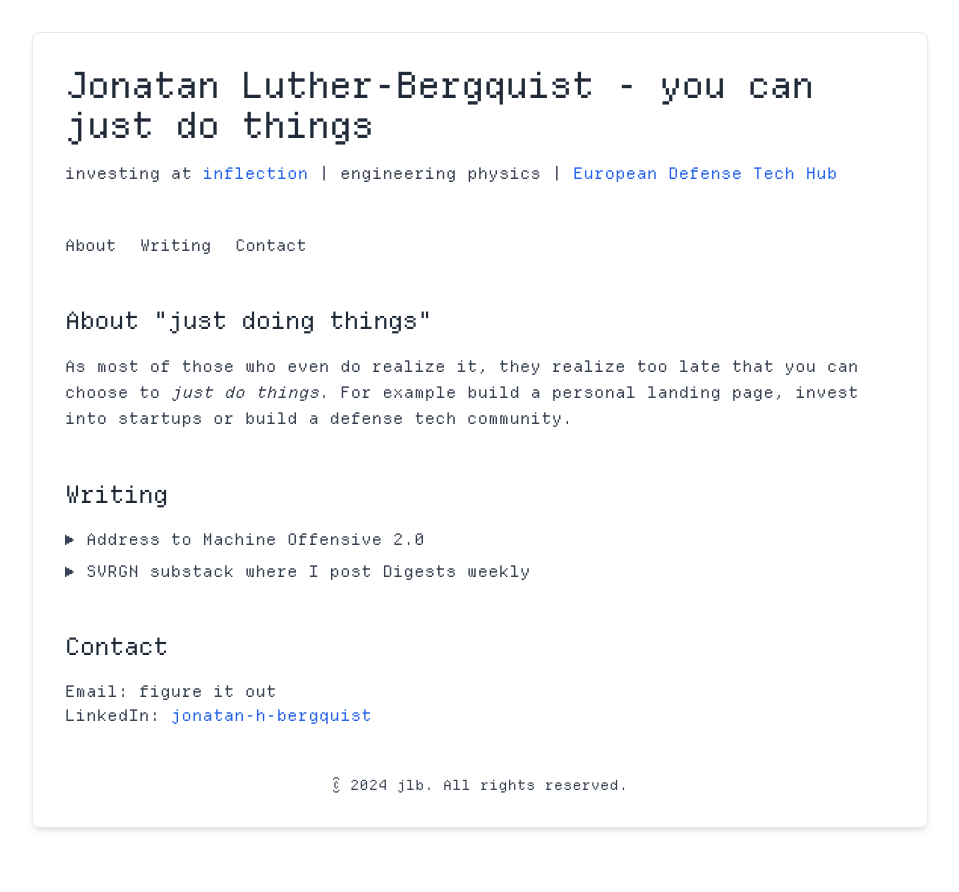
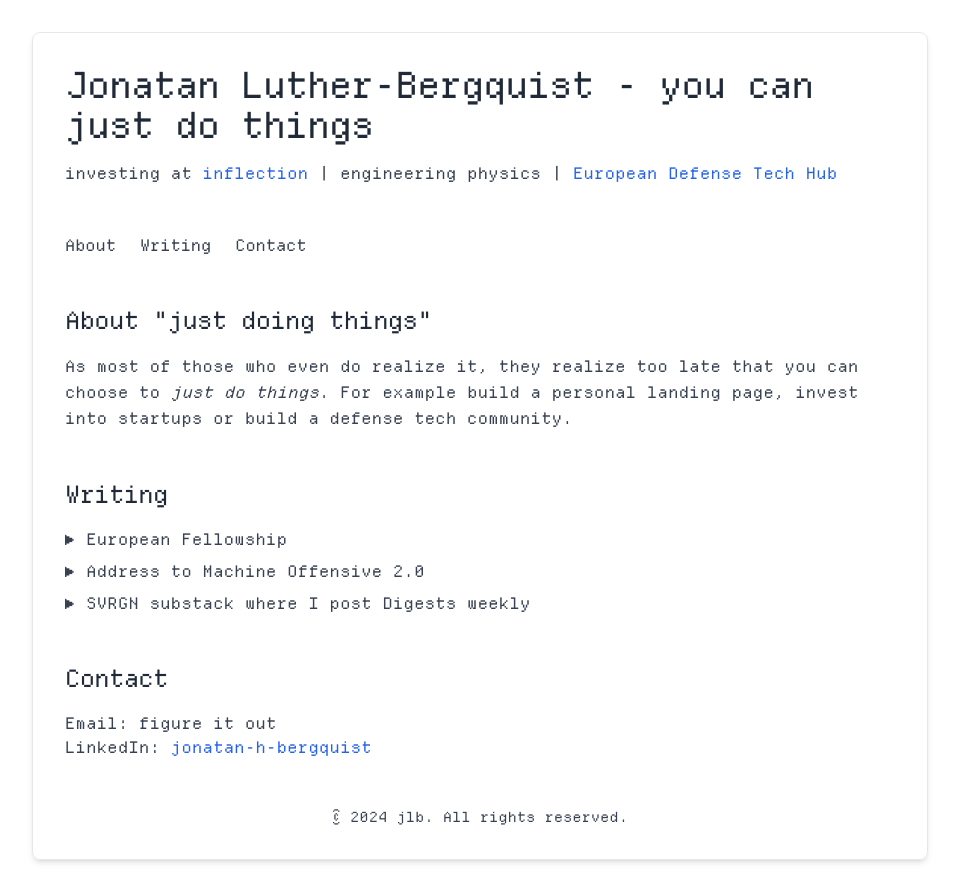
Before and after one commit to deerdear/justdothings-netlify, a React (Vite) app: page / in a window 1280 px wide. Shown: the whole page, without its empty margins (160-1119 px from the left). Before the commit the page ends 860 px from the top, so only its background shows below. Built offline with nearby package versions, Linux system fonts and the light colour scheme.

Commit message:
Update Writing.jsx

```diff
--- a/src/components/Writing.jsx
+++ b/src/components/Writing.jsx
@@ -6,6 +6,9 @@ const Writing = () => {
     <section id="writing">
       <h2 className="text-2xl font-bold mb-4 tracking-tight text-gray-800">Writing</h2>
       <ul className="text-base space-y-2 tracking-wide text-gray-700">
+        <li>
+          <Link to="/essays/two" className="hover:text-blue-600 transition-colors">► European Fellowship</Link>
+        </li>
         <li>
           <Link to="/essays/one" className="hover:text-blue-600 transition-colors">► Address to Machine Offensive 2.0</Link>
         </li>
```
